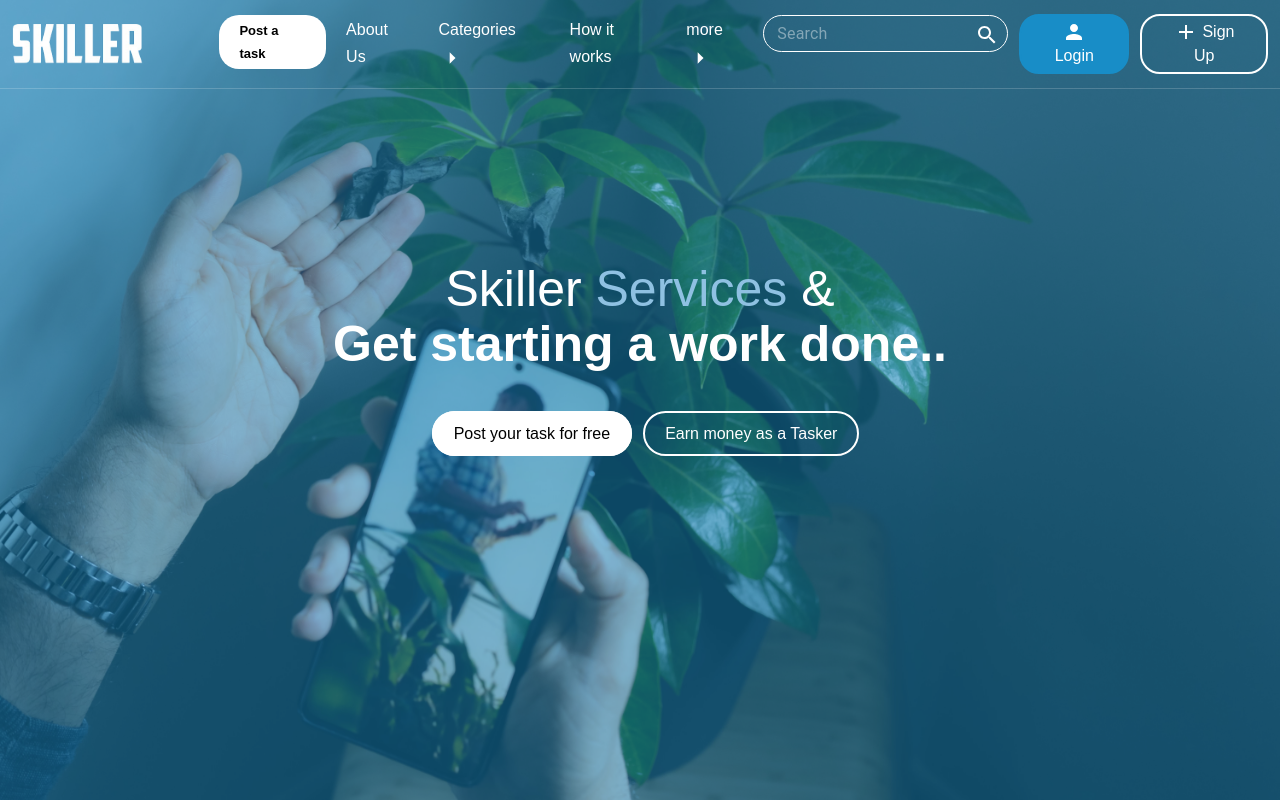
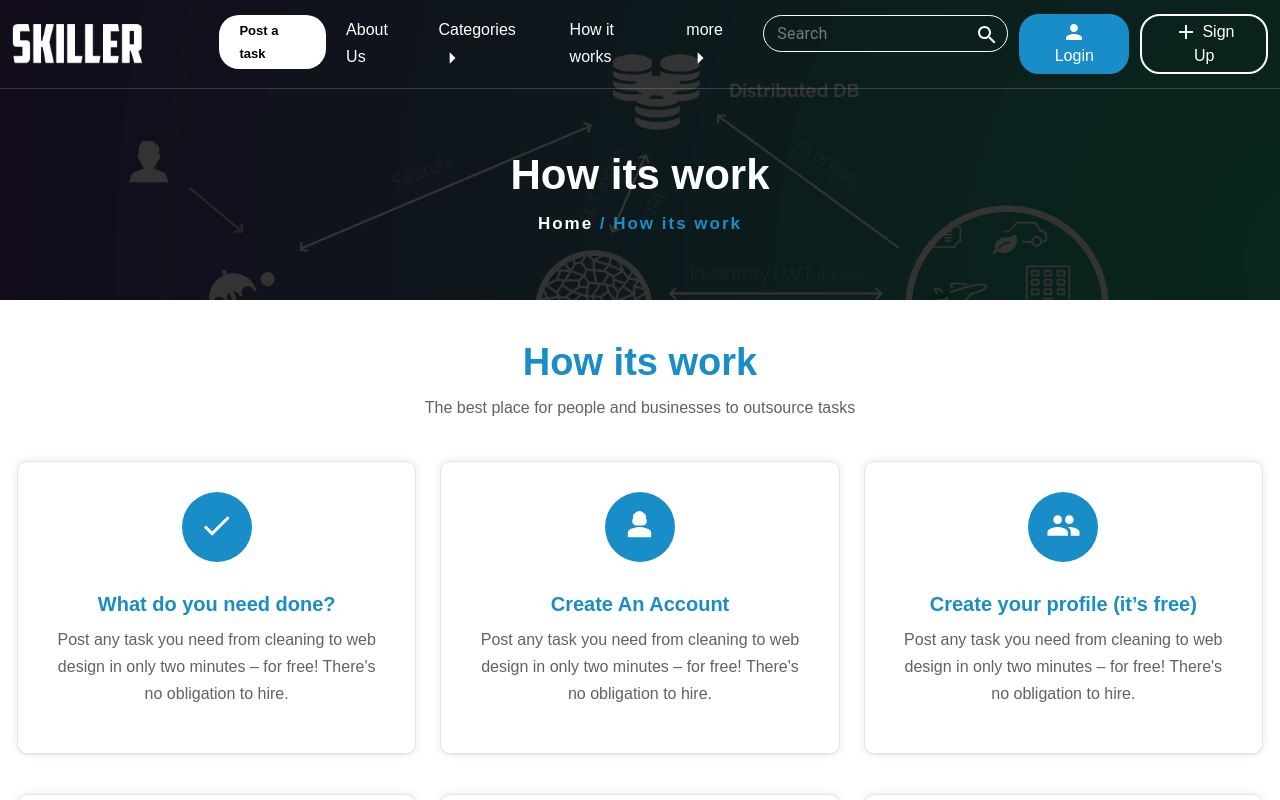
Before and after one commit to HimanshuSuratiya/SkillerWebnMob, a React (Create React App) app: page /how-it-works in a window 1280 px wide. Before the commit this address led to /. Shown: the top 800 px of the page. Built offline with nearby package versions, Linux system fonts and the light colour scheme.

Commit message:
How its work start

```diff
--- a/src/App.js
+++ b/src/App.js
@@ -8,6 +8,7 @@ import Profile from "./Components/Profile/Profile";
 import Contactus from "./Components/Contactus/Contactus";
 import OtpVerification from "./Components/Loginandcreateaccount/OTP/OtpVerification";
 import PostATasker from "./Components/Postatasker/PostATasker";
+import Howitwork from "./Components/Howitworks/Howitwork";
 
 const App = () => {
   return (
@@ -22,7 +23,7 @@ const App = () => {
         <Route path="/post-a-task" element={< PostATasker />} />
         {/* <Route path="/post-a-task" element={< />} /> */}
         {/* <Route path="/about-us" element={< />} /> */}
-        {/* <Route path="/how-it-works" element={< />} /> */}
+        <Route path="/how-it-works" element={<Howitwork />} />
         <Route path="*" element={<Navigate to="/" />} />
       </Routes>
     </>
--- /dev/null
+++ b/src/Components/Howitworks/Howitwork.js
@@ -0,0 +1,81 @@
+import React from 'react'
+import "./howitwork.css";
+import Menu from "../Menu/Menu";
+import Banner from "../Banner/Banner";
+import Images from '../../Images/Image';
+import Footer from "../Footer/Footer";
+import CheckIcon from '@mui/icons-material/Check';
+import Person3Icon from '@mui/icons-material/Person3';
+import TaskIcon from '@mui/icons-material/Task';
+import PersonSearchIcon from '@mui/icons-material/PersonSearch';
+import AssignmentTurnedInIcon from '@mui/icons-material/AssignmentTurnedIn';
+import GroupIcon from '@mui/icons-material/Group';
+
+const Howitwork = () => {
+
+    const howItWorksData = [
+        {
+            head: 'What do you need done?',
+            icon: <CheckIcon className='icon-size' />,
+        },
+        {
+            head: 'Create An Account',
+            icon: <Person3Icon className='icon-size' />,
+        },
+        {
+            head: 'Create your profile (it’s free)',
+            icon: <GroupIcon className='icon-size' />,
+        },
+        {
+            head: 'Post your task',
+            icon: <TaskIcon className='icon-size' />,
+        },
+        {
+            head: 'Choose the best person for you',
+            icon: <PersonSearchIcon className='icon-size' />,
+        },
+        {
+            head: 'Task completed',
+            icon: <AssignmentTurnedInIcon className='icon-size' />,
+        },
+    ]
+
+    return (
+        <>
+            <Menu />
+            <section >
+                <Banner imgSource={Images.howItsWorkFlow} text="How its work" />
+                <div className='how-work-all-box-area'>
+                    <div className='container'>
+                        <div className='row'>
+                            <div className='col-lg-12'>
+                                <div className='how-work-heading-area'>
+                                    <h2>How its work</h2>
+                                    <p>The best place for people and businesses to outsource tasks</p>
+                                </div>
+                            </div>
+                            {howItWorksData.map((item) => {
+                                return (
+                                    <div className='col-4'>
+                                        <div className='how-work-box-main'>
+                                            <div className='how-work-icon-area'>
+                                                {item.icon}
+                                            </div>
+                                            <div className='how-work-box-content'>
+                                                <h2>{item.head}</h2>
+                                                <p>Post any task you need from cleaning to web design in only two minutes – for free! There's no obligation to hire.</p>
+                                            </div>
+                                        </div>
+                                    </div>
+                                )
+                            })}
+                        </div>
+                    </div>
+                </div>
+            </section>
+            <Footer />
+        </>
+    );
+};
+
+export default Howitwork
--- /dev/null
+++ b/src/Components/Howitworks/howitwork.css
@@ -0,0 +1,48 @@
+.how-work-all-box-area {
+    padding: 40px 0px 60px 0px;
+    width: 100%;
+}
+
+.how-work-heading-area {
+    text-align: center;
+}
+
+.how-work-box-main {
+    text-align: center;
+    border: 1px solid #cdcdcd87;
+    padding: 30px;
+    margin: 40px 0px 0px 0px;
+    box-shadow: rgb(17 17 26 / 5%) 0px 1px 0px, rgb(17 17 26 / 10%) 0px 0px 8px;
+    border-radius: 10px;
+}
+
+.how-work-box-main:hover {
+    box-shadow: rgba(17, 17, 26, 0.1) 0px 1px 0px, rgba(17, 17, 26, 0.1) 0px 8px 24px, rgba(17, 17, 26, 0.1) 0px 16px 48px;
+    border: 1px solid #188dc7;
+}
+
+.how-work-icon-area {
+    width: 70px;
+    height: 70px;
+    text-align: center;
+    margin: auto;
+    background: #8fc1e2;
+    border-radius: 50%;
+    color: #fff;
+    line-height: 65px;
+    background: #188dc7;
+}
+
+.how-work-box-content h2 {
+    font-size: 20px;
+    margin-top: 30px;
+    margin-bottom: 10px;
+}
+
+.icon-size {
+    font-size: 35px !important;
+}
+
+.how-work-heading-area P {
+    margin-bottom: 0px;
+}
--- a/src/Images/Image.js
+++ b/src/Images/Image.js
@@ -50,6 +50,7 @@ import otpVerify from "./otpVerify.jpeg";
 import register from "./register.jpg";
 import contactus from "./contactus.jpg";
 import profile from "./profile.jpg";
+import howItsWorkFlow from "./howItsWorkFlow.png";
 
 const Images = {
     Logo,
@@ -104,6 +105,7 @@ const Images = {
     register,
     contactus,
     profile,
+    howItsWorkFlow,
 };
 
 export default Images;
```
Also changed, not shown: src/Images/howItsWorkFlow.png (added).
